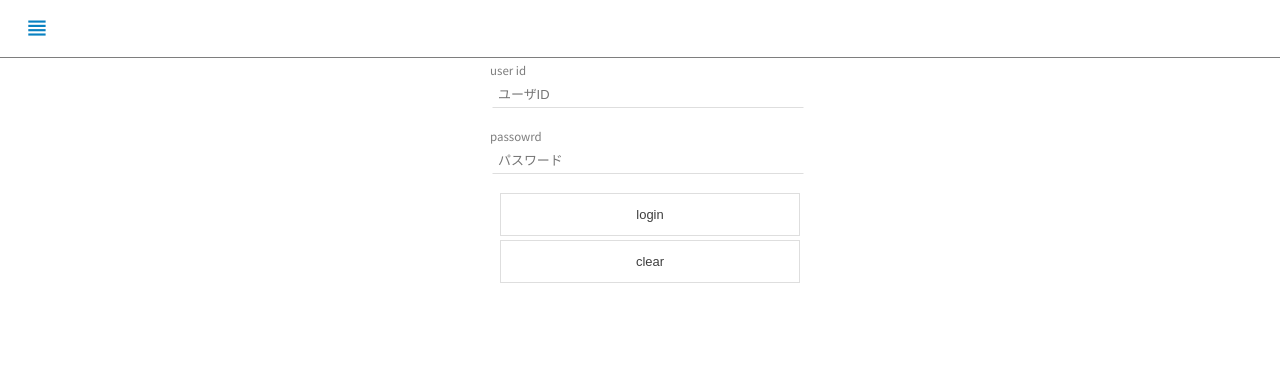
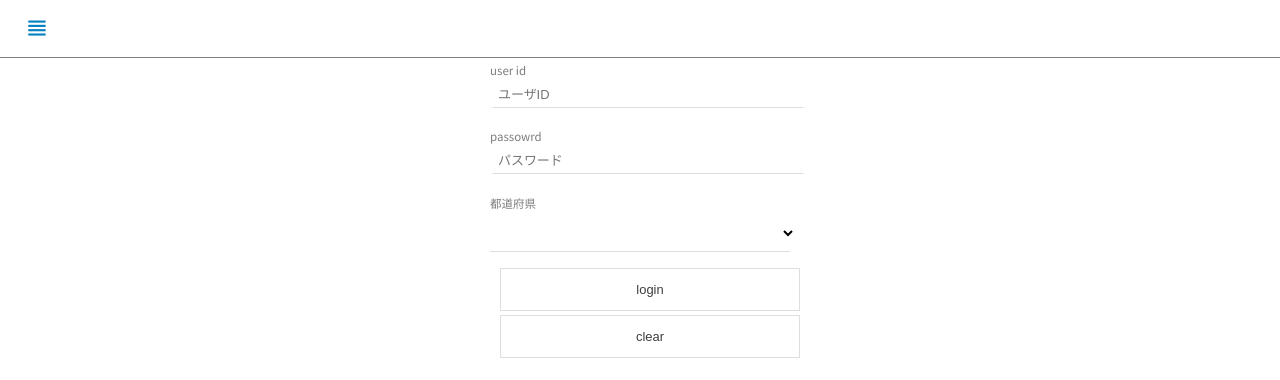
Before and after one commit to gitter-badger/office-work, an Angular app: page /login in a window 1280 px wide. Shown: the top 380 px of the page. Built offline with nearby package versions, Linux system fonts and the light colour scheme.

Commit message:
sass lint

```diff
--- a/src/app/login/login.component.html
+++ b/src/app/login/login.component.html
@@ -16,6 +16,11 @@
     [placeholder]="'パスワード'"
     (output)="password = $event"
     ></ow-input>
+
+    <ow-select
+    [label]="'都道府県'"
+    [items]="items"
+    ></ow-select>
     <ow-button
     [label]="'login'"
     (clickEvent)="onClick()"></ow-button>
--- a/src/app/login/login.component.ts
+++ b/src/app/login/login.component.ts
@@ -12,6 +12,16 @@ export class LoginComponent implements OnInit {
   user_id: string;
   password: string;
   loginInfo: FormGroup;
+  items = [{
+    key: 0,
+    value: '北海道'
+  }, {
+    key: 1,
+    value: '東京'
+  }, {
+    key: 2,
+    value: '神戸'
+  }]
 
   constructor() {
   }
--- a/src/app/shared/extends-elements/select/select.component.html
+++ b/src/app/shared/extends-elements/select/select.component.html
@@ -1,5 +1,8 @@
-<div>
-  <select name="{{name}}" id="{{id}}">
-    <option *ngFor="let item of items;" value="item.value" >{{item.value}}</option>
+<label>{{label}}</label>
+<div class="select">
+  <input type="text" [(ngModel)]="selectedItem.value">
+  <select [(ngModel)]="selectedItem">
+    <option *ngFor="let item of items;" [ngValue]="item" >{{item.value}}</option>
   </select>
 </div>
+<div class="error-message"><span *ngIf="required&&name.dirty&&name.invalid">必須入力です</span></div>
--- a/src/app/shared/extends-elements/select/select.component.scss
+++ b/src/app/shared/extends-elements/select/select.component.scss
@@ -1,10 +1,26 @@
 @import "../../../../colors";
 
-div {
+.select {
   border-bottom: 1px solid $border-color;
+  height: 2rem;
   padding: 5px;
+  position: relative;
 }
 
 select {
+  height: 2rem;
+  position: absolute;
   width: 100%;
+  z-index: 1;
 }
+
+input {
+  border-bottom: none;
+  position: absolute;
+  width: 90%;
+  z-index: 2;
+}
+
+.error-message {
+  min-height: 1rem;
+}
--- a/src/app/shared/extends-elements/select/select.component.ts
+++ b/src/app/shared/extends-elements/select/select.component.ts
@@ -1,21 +1,24 @@
 import { Component, OnInit, ViewEncapsulation, Input } from '@angular/core';
 import { NgForm } from '@angular/forms';
+
+import { Select } from './select';
 
 @Component({
   selector: 'ow-select',
   templateUrl: './select.component.html',
   styleUrls: ['./select.component.scss'],
-  encapsulation: ViewEncapsulation.None
+  encapsulation: ViewEncapsulation.Emulated
 })
 export class SelectComponent implements OnInit {
 
-  @Input() name: string;
-  @Input() id: string;
-  @Input() items: any;
+  @Input() label: string;
+  @Input() items: Select;
+  selectedItem: Select;
 
   constructor() { }
 
   ngOnInit() {
+    this.selectedItem = new Select();
   }
 
 }
--- /dev/null
+++ b/src/app/shared/extends-elements/select/select.ts
@@ -0,0 +1,4 @@
+export class Select {
+  key: string;
+  value: string;
+}
--- a/src/styles.scss
+++ b/src/styles.scss
@@ -29,7 +29,7 @@ label {
   font-size: .8rem;
 }
 
-button, {
+button {
   border: 1px solid $border-color;
   color: $font-color;
   height: 3rem;
@@ -38,7 +38,9 @@ button, {
   width: 100%;
 }
 
-button:focus {
+button:focus,
+input:focus,
+select:focus {
   outline: 0 solid $border-color;
 }
 
@@ -47,10 +49,6 @@ input {
   margin: 2px;
   padding: 5px;
   width: 100%;
-}
-
-input:focus {
-  outline: 0 solid $border-color;
 }
 
 select {
```
